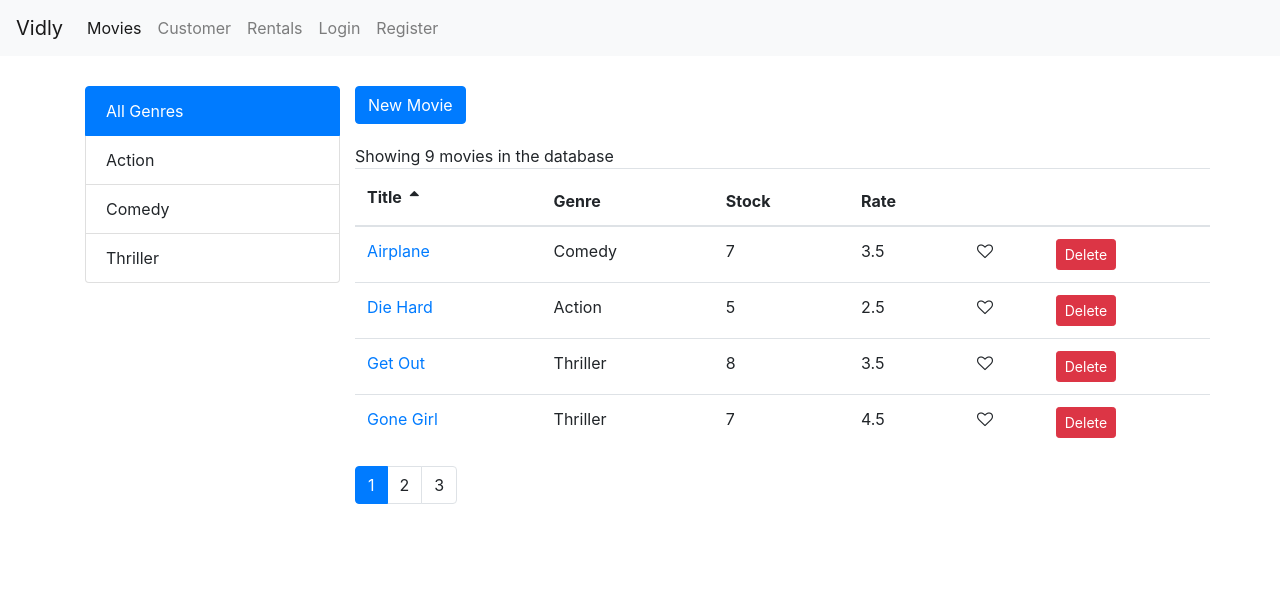
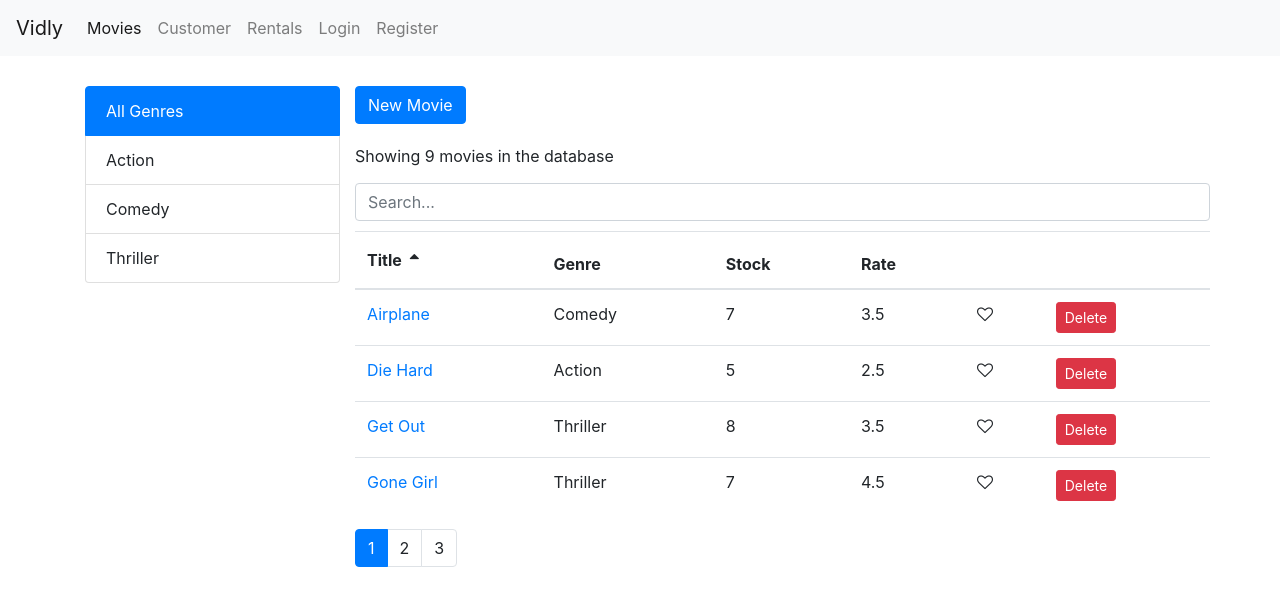
Before and after one commit to deepaksawant53/video-rental, a React (Create React App) app: page /movies in a window 1280 px wide. Shown: the top 606 px of the page. Built offline with nearby package versions, Linux system fonts and the light colour scheme.

Commit message:
CHanges done to include search field and initial logic for searching.

```diff
--- a/src/components/movies.jsx
+++ b/src/components/movies.jsx
@@ -57,9 +57,21 @@ class Movies extends Component {
     return movies;
   };
 
+  handleMovieSearch = ({ currentTarget: searchBox }) => {
+    console.log("search value", searchBox.value);
+    if (searchBox) {
+      const allMovies = [...getMovies()];
+      const filteredMovies = allMovies.filter(movie => movie.title.includes(searchBox.value));
+      console.log("all movies", filteredMovies);
+      this.setState({ movies: filteredMovies });
+    } else {
+      this.setState({ movies: getMovies() });
+    }
+  };
+
   handleNewMovieEvent = () => {
     this.props.history.push("/movies/new");
-  }
+  };
 
   render() {
     const { length: count } = this.state.movies;
@@ -85,6 +97,7 @@ class Movies extends Component {
             </div>
             <div className="row">
               <span>Showing {count} movies in the database</span>
+              <input type="text" className="form-control" id="movieSearch" placeholder="Search..." onChange={this.handleMovieSearch} style={{ marginBottom: 10, marginTop: 15 }}></input>
               <MoviesTable movies={this.getPagedData()} sortColumn={sortColumn} onLike={this.handleLike} onDelete={this.handleDeleteMovie} onSort={this.handleSort} />
               <Pagination itemsCount={count} pageSize={pageSize} currentPage={currentPage} onPageChange={this.handlePageChange} />
             </div>
```
